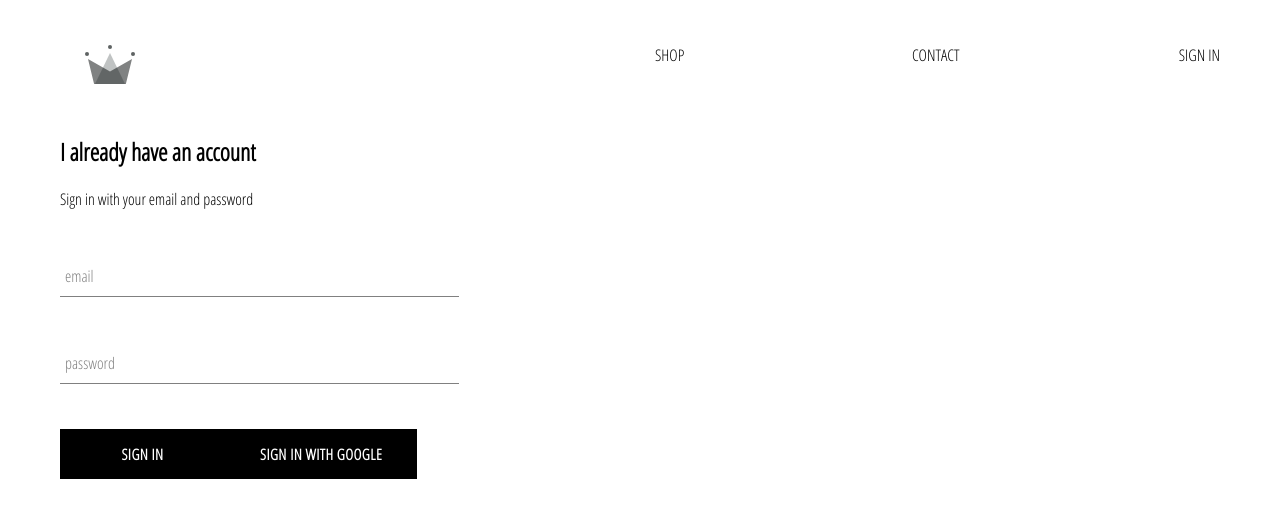
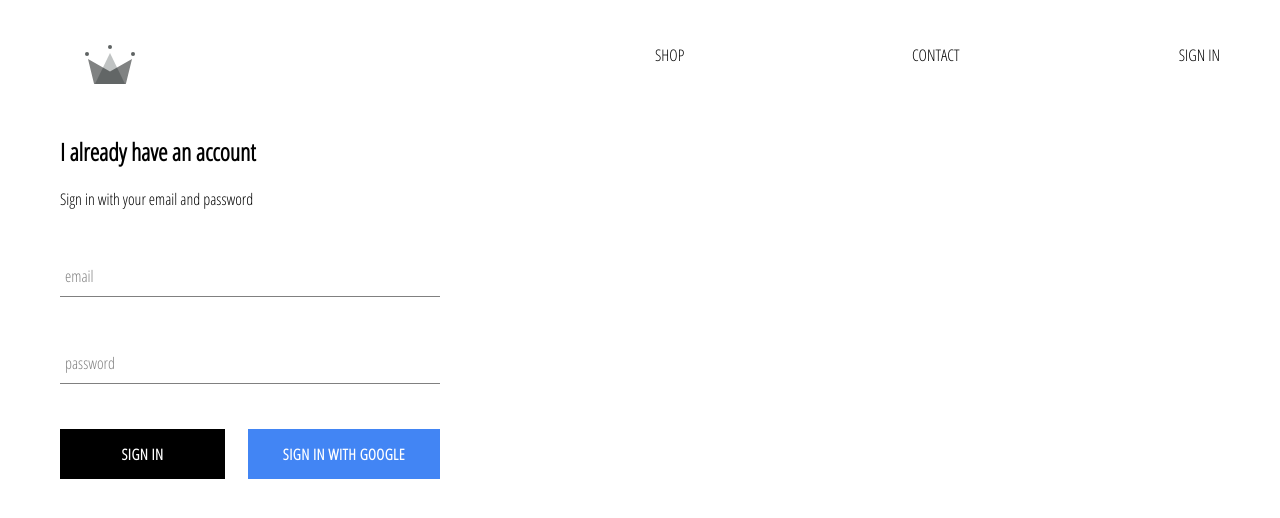
Before and after one commit to hhofner/hsh-clothing, a React (Create React App) app: page /signin in a window 1280 px wide. Shown: the top 518 px of the page. Built offline with nearby package versions, Linux system fonts and the light colour scheme; no server answers.

Commit message:
Add styling to sign-in buttons

```diff
--- a/src/App.css
+++ b/src/App.css
@@ -7,3 +7,7 @@
     text-decoration: none;
     color: black;
 }
+
+* {
+    box-sizing: border-box;
+}
--- a/src/components/custom-button/custom-buttom.component.jsx
+++ b/src/components/custom-button/custom-buttom.component.jsx
@@ -2,8 +2,8 @@
 
 import './custom-buttom.styles.scss';
 
-const CustomButtom = ({ children, ...otherProps }) => (
-    <button className='custom-button' {...otherProps}>
+const CustomButtom = ({ children, isGoogleSignIn, ...otherProps }) => (
+    <button className={`${isGoogleSignIn ? 'google-sign-in' : ''} custom-button`} {...otherProps}>
         {children}
     </button>
 )
--- a/src/components/custom-button/custom-buttom.styles.scss
+++ b/src/components/custom-button/custom-buttom.styles.scss
@@ -19,4 +19,14 @@
     color: black;
     border: 1px solid black;
   }
+
+  &.google-sign-in {
+    background-color: #4285f4;
+    color: white;
+
+    &.hover {
+      background-color: #357ae8;
+      border: none;
+    }
+  }
 }
--- a/src/components/sign-in/sign-in.component.jsx
+++ b/src/components/sign-in/sign-in.component.jsx
@@ -1,7 +1,7 @@
 import React from 'react';
 
 import './sign-in.styles.scss';
-import { signInWithGoogle} from "../../firebase/firebase.utils";
+import { signInWithGoogle } from "../../firebase/firebase.utils";
 
 import FormInput from "../form-input/form-input.component";
 import CustomButtom from "../custom-button/custom-buttom.component";
@@ -51,8 +51,11 @@
                         handleChange={this.handleChange}
                     />
 
-                    <CustomButtom type="submit"> Sign In </CustomButtom>
-                    <CustomButtom onClick={signInWithGoogle}> Sign In With Google </CustomButtom>
+                    <div className={"buttons"}>
+                        <CustomButtom type="submit"> Sign In </CustomButtom>
+                        <CustomButtom onClick={signInWithGoogle} isGoogleSignIn > Sign In With Google </CustomButtom>
+                    </div>
+
                 </form>
             </div>
         )
--- a/src/components/sign-in/sign-in.styles.scss
+++ b/src/components/sign-in/sign-in.styles.scss
@@ -1,9 +1,14 @@
 .sign-in {
-  width: 30vw;
+  width: 380px;
   display: flex;
   flex-direction: column;
 
   .title {
     margin: 10px 0;
   }
+
+  .buttons {
+    display: flex;
+    justify-content: space-between;
+  }
 }
```
